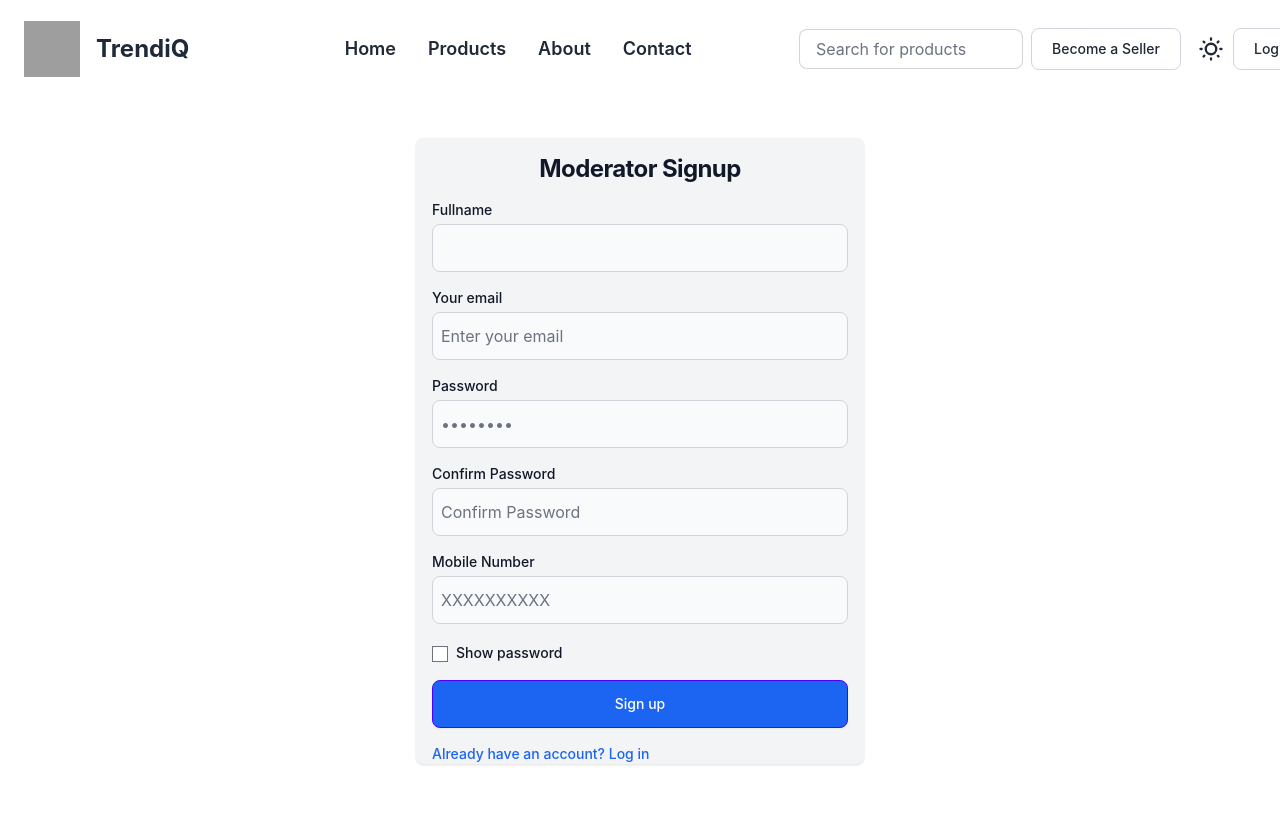
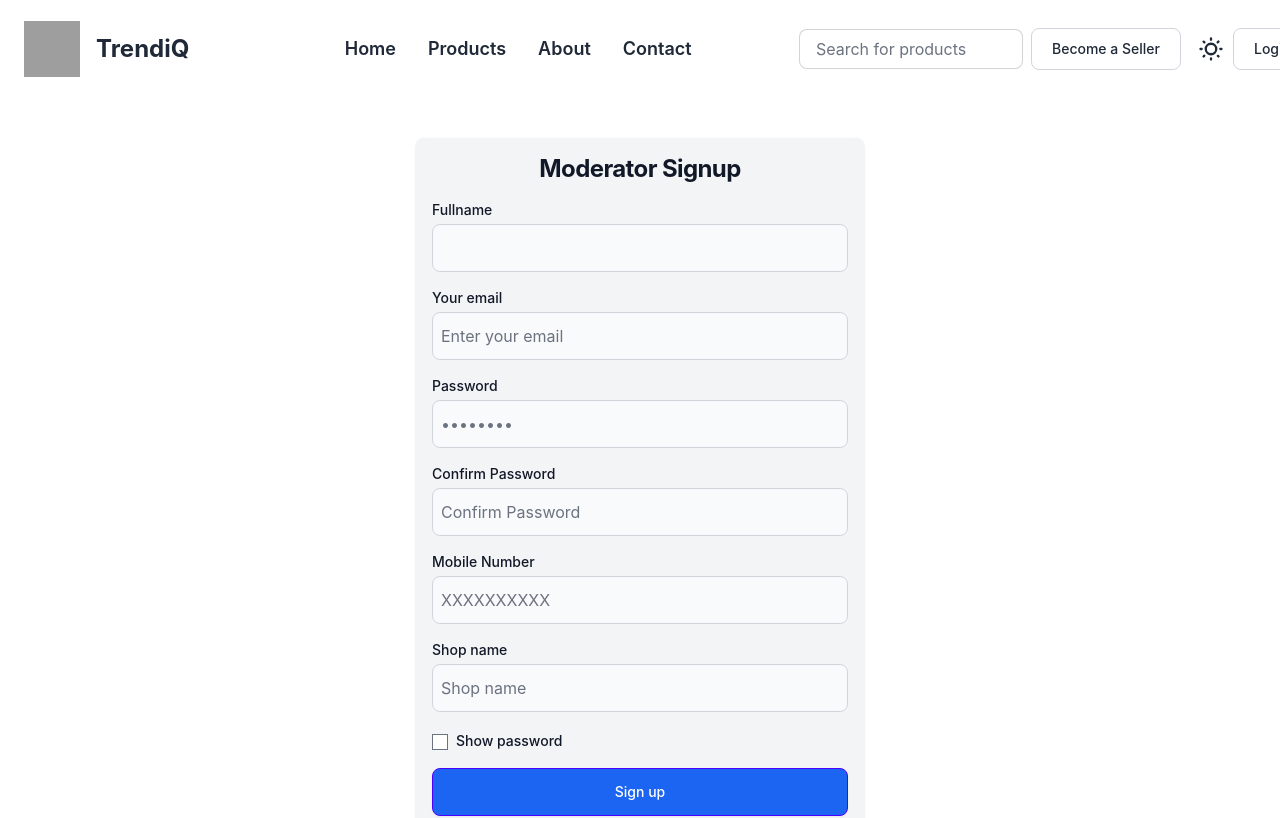
Before and after one commit to christokj/capstone-project-frontend, a React (Vite) app: page /moderator-login in a window 1280 px wide. Shown: the top 818 px of the page. Built offline with nearby package versions, Linux system fonts and the light colour scheme; no server answers; grey boxes are pictures that could not be loaded.

Commit message:
Bug fixed

```diff
--- a/src/pages/Moderator/ModeratorSignUpPage.jsx
+++ b/src/pages/Moderator/ModeratorSignUpPage.jsx
@@ -33,6 +33,8 @@ function ModeratorSignUpPage() {
         mobile: yup.string()
             .required("Mobile number is required")
             .matches(/^\d{10}$/, "Mobile number must be 10 digits"),
+        shopName: yup.string()
+            .required("Please enter your shop name")
     });
 
     const handleSignupSubmit = async (values) => {
@@ -74,6 +76,7 @@ function ModeratorSignUpPage() {
                     password: '',
                     confirmPassword: '',
                     mobile: '',
+                    shopName: '',
                 }}
             >
                 {({ handleSubmit, handleChange, values, errors }) => (
@@ -140,6 +143,19 @@ function ModeratorSignUpPage() {
                             />
                             {errors.mobile && <span className="text-red-500 text-xs">{errors.mobile}</span>}
                         </div>
+                        <div className="form-control mb-4">
+                            <label htmlFor="mobile" className="block mb-1 text-sm font-medium text-gray-900 dark:text-white">Shop name</label>
+                            <input
+                                type="text"
+                                name="shopName"
+                                id="shopName"
+                                value={values.shopName}
+                                onChange={handleChange}
+                                placeholder="Shop name"
+                                className={`input input-bordered bg-gray-50 border ${errors.shopName ? 'border-red-500' : 'border-gray-300'} text-gray-900 rounded-lg block w-full p-2 dark:placeholder-gray-400 dark:text-white`}
+                            />
+                            {errors.shopName && <span className="text-red-500 text-xs">{errors.shopName}</span>}
+                        </div>
                         <div className="my-4">
                             <input
                                 type="checkbox"
--- a/src/pages/Products/ProductsByModeratorPage.jsx
+++ b/src/pages/Products/ProductsByModeratorPage.jsx
@@ -4,16 +4,17 @@ import { axiosInstance } from '../../config/axiosInstance';
 import { useSelector } from 'react-redux';
 import { useNavigate } from 'react-router-dom';
 import Skeleton from '../../components/ui/Skeleton';
-import { MyContext } from '../../components/Context/Context';
+// import { MyContext } from '../../components/Context/Context';
 
 function ProductsByModeratorPage() {
 
     const [data, setData] = useState([]);
     const [isChecked, setIsChecked] = useState(false);
+    const [skelton, setSkelton] = useState(true);
 
     const isAuthenticated = useSelector((state) => state.auth.isAuthenticated);
 
-    const {value} = useContext(MyContext)
+    // const {value} = useContext(MyContext)
     const navigate = useNavigate();
     const fetchYourProducts = async () => {
         try {
@@ -21,12 +22,13 @@ function ProductsByModeratorPage() {
                 url: "/moderator/show-products",
                 method: "GET",
             });
-
             setData(response.data.data);
-            setIsChecked(response.data.data.length > 0);
+            setSkelton(false)
+            setIsChecked(true);
 
         } catch (error) {
-            toast.error("Failed fetching products");
+            setSkelton(false)
+            toast.error("Products empty");
         }
     };
     const handleUpdate = async (id) => {
@@ -54,7 +56,7 @@ function ProductsByModeratorPage() {
         fetchYourProducts();
     }, []);
 
-    if (!data.length) {
+    if (skelton) {
 
         return (
             <div className="flex-wrap justify-center gap-4 grid md:grid-cols-4 2xl:grid-cols-6 grid-cols-2">
@@ -62,7 +64,8 @@ function ProductsByModeratorPage() {
         </div>
             )
 
-    } else {
+    }
+    if (!skelton) {
 
     return (
         <>
```
